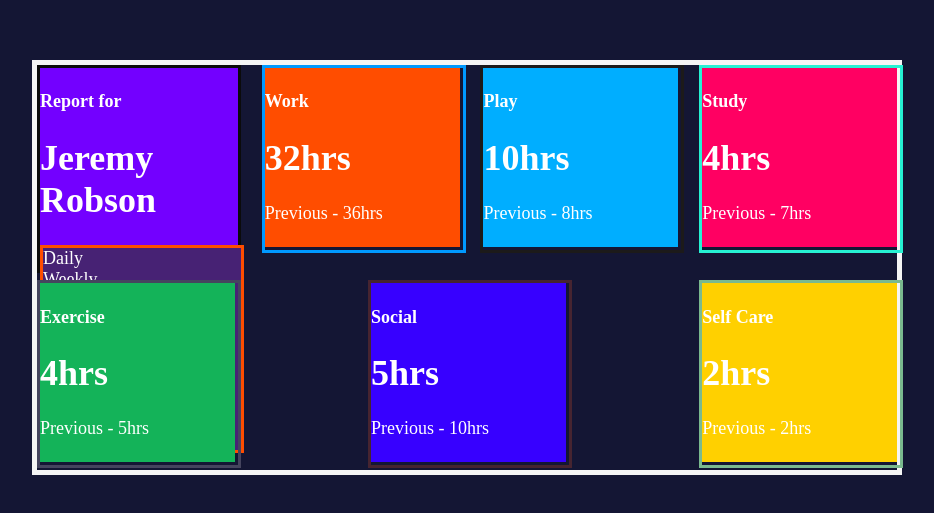
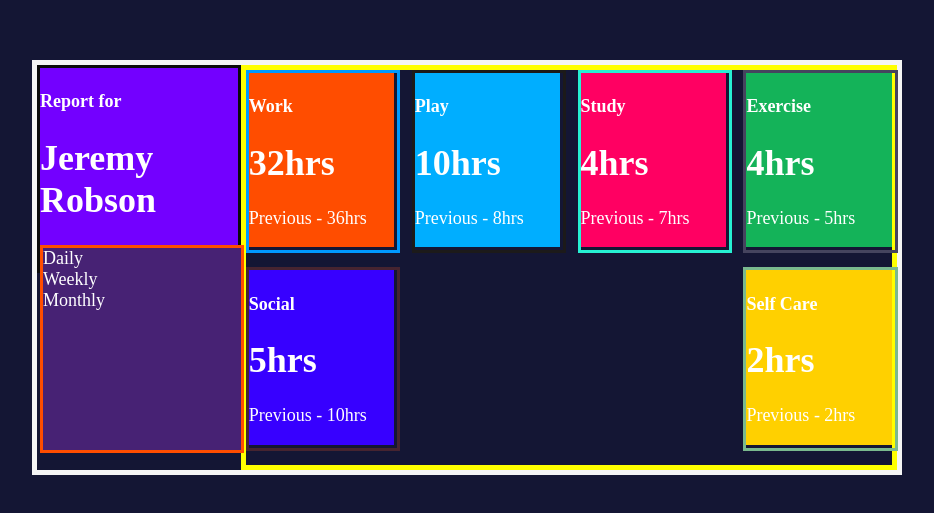
Before and after one commit to Igor1D/Dashboard-Component, a plain HTML site: page index.html in a window 1280 px wide. Shown: the part 141-654 px from the top of the page, without its empty margins (173-1107 px from the left). Drawn offline with Linux system fonts and the light colour scheme.

Commit message:
fixed the squares issue and updated the html file

```diff
--- a/index.html
+++ b/index.html
@@ -44,6 +44,7 @@
       </div>
     </div>
 
+    <div class="sixSquares">
     <div class="workLayerDiv">
       <div class="workDiv">
         <h4>Work</h4>
@@ -115,7 +116,7 @@
           <!-- <p>Previous - 11hrs</p> monthly -->
         </div>
       </div>
-
+    </div>
 
     <!-- <div class="attribution">
     Coded by <a href="#">Igor Dimitroglo</a>.
--- a/style.css
+++ b/style.css
@@ -62,6 +62,16 @@ ul {
     background-color: rgb(71, 34, 116);;
 }
 
+
+/* 6 squares */
+
+.sixSquares {
+    border: 5px solid yellow;
+    flex: 1;
+    display: flex;
+    flex-wrap: wrap;
+    justify-content: space-between;
+}
 
 /* Work */
 
```
